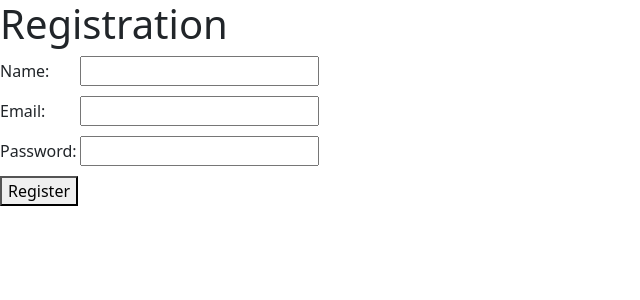
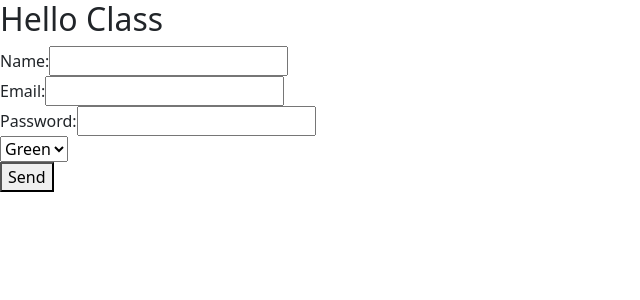
Before and after one commit to webfaisalbd/react-basics-ai, a React (Create React App) app: page / in a window 1280 px wide. Shown: the top 300 px of the page, without its empty margins (0-640 px from the left). Built offline with nearby package versions, Linux system fonts and the light colour scheme.

Commit message:
state setState in class component

```diff
--- a/src/App.js
+++ b/src/App.js
@@ -1,10 +1,12 @@
 import React from 'react'
-import Form2 from './form/Form2'
+import Form3 from './form/Form3';
+import FormClass from './formClassComponent/FormClass';
 
 const App = () => {
   return (
     <>
-        <Form2 />
+        {/* <Form3 /> */}
+        <FormClass />
     </>
   )
 }
--- /dev/null
+++ b/src/form/Form3.js
@@ -0,0 +1,51 @@
+import React, { useState } from 'react'
+import style from './form.module.css'
+
+const Form3 = () => {
+    const [name, setName] = useState();
+    const [email, setEmail] = useState();
+    const [password, setPassword] = useState();
+
+    const handleName = (e) => {
+        setName(e.target.value);
+    }
+
+    const handleEmail = (e) => {
+        setEmail(e.target.value);
+    }
+
+    const handlePassword = (e) => {
+        setPassword(e.target.value);
+    }
+
+    const handleSubmit = (e) => {
+        e.preventDefault();
+        console.log(name,email,password);
+    }
+
+  return (
+    <div>
+        <h1>Login Page</h1>
+        <form onSubmit={handleSubmit}>
+            <div className={style.formGroup}>
+                <label htmlFor="name">Name: </label>
+                <input type="text" name="name" id="name" required
+                onChange={handleName} />
+            </div>
+            <div className={style.formGroup}>
+                <label htmlFor="email">Email: </label>
+                <input type="email" name="email" id="email" required
+                onChange={handleEmail} />
+            </div>
+            <div className={style.formGroup}>
+                <label htmlFor="password">Password: </label>
+                <input type="password" name="password" id="password" required
+                onChange={handlePassword} />
+            </div>
+            <button type="submit">Login</button>
+        </form>
+    </div>
+  )
+}
+
+export default Form3
--- /dev/null
+++ b/src/formClassComponent/FormClass.js
@@ -0,0 +1,89 @@
+import React, {Component} from 'react'
+
+class FormClass extends Component {
+
+    constructor(props){
+        super(props)
+
+        this.state = {
+            name: '',
+            email: '',
+            password: '',
+            color: 'green'
+        }
+    }
+
+    handleName = (e) => {
+        this.setState({
+            name: e.target.value
+        })
+    }
+
+    handleEmail = (e) => {
+        this.setState({
+            email: e.target.value
+        })
+    }
+
+    handlePassword = (e) => {
+        this.setState({
+            password: e.target.value
+        })
+    }
+
+    handleColor = (e) => {
+        this.setState({
+            color: e.target.value
+        })
+    }
+
+    handleSubmit = (e) => {
+        e.preventDefault();
+        console.log(this.state.name, this.state.email, this.state.password, this.state.color);
+
+        this.setState({
+            name: '',
+            email: '',
+            password: '',
+            color: ''
+        })
+    }
+
+    render(){
+        return (
+            <>
+                <h2>Hello Class</h2>
+                <form onSubmit={this.handleSubmit}>
+                    <div>
+                        <label htmlFor="name">Name:</label>
+                        <input type="text" name="name" id="name" required
+                        onChange={this.handleName}
+                        value={this.state.name} />
+                    </div>
+                    <div>
+                        <label htmlFor="email">Email:</label>
+                        <input type="email" name="email" id="email" required
+                        onChange={this.handleEmail}
+                        value={this.state.email} />
+                    </div>
+                    <div>
+                        <label htmlFor="password">Password:</label>
+                        <input type="password" name="password" id="password" required
+                        onChange={this.handlePassword}
+                        value={this.state.password} />
+                    </div>
+                    <div>
+                        <select value={this.state.color} onChange={this.handleColor}>
+                            <option value="red">Red</option>
+                            <option value="blue">Blue</option>
+                            <option value="green">Green</option>
+                        </select>
+
+                    </div>
+                    <button type='submit'>Send</button>
+                </form>
+            </>
+        )
+    }
+}
+export default FormClass;
```
